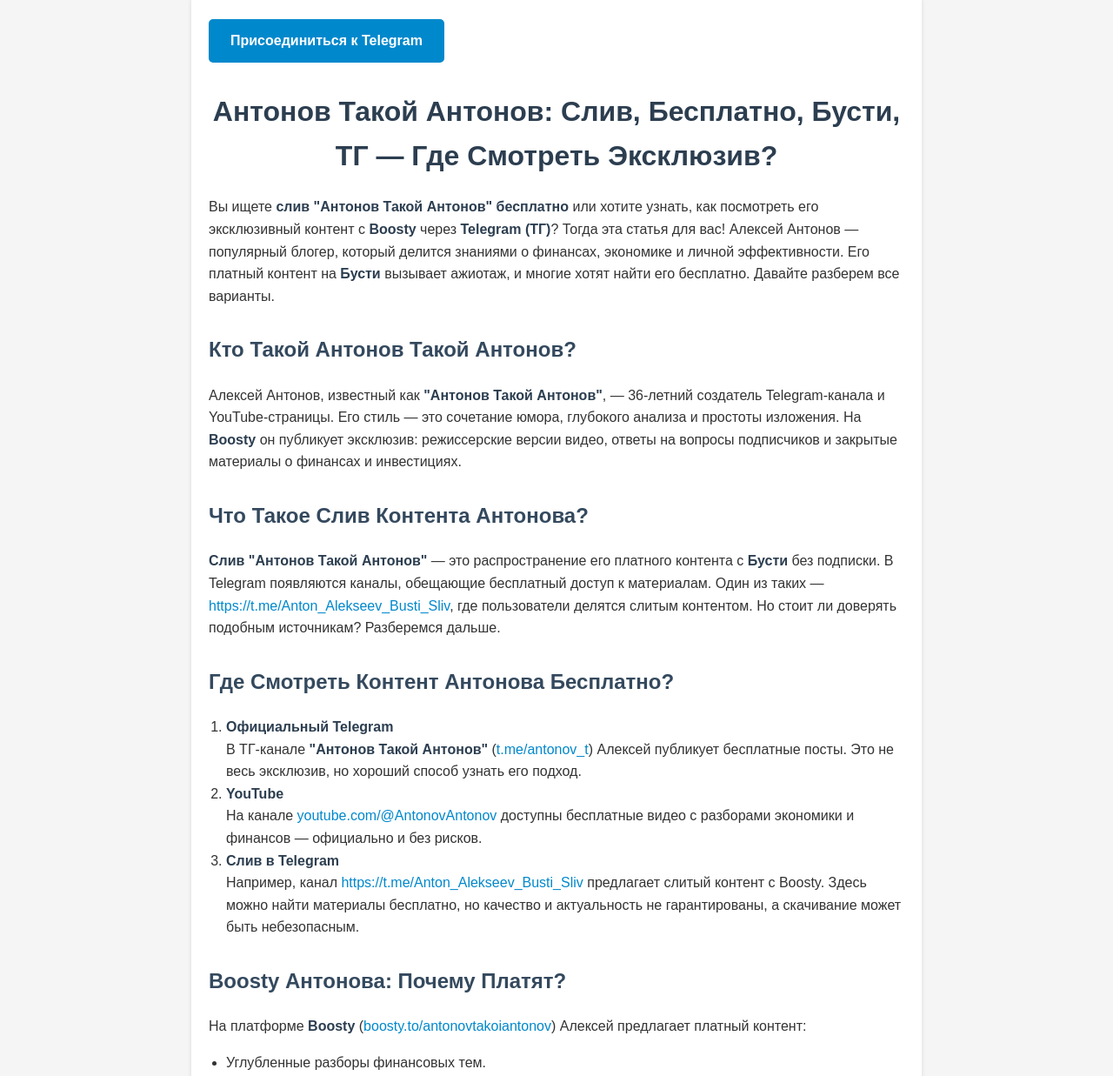
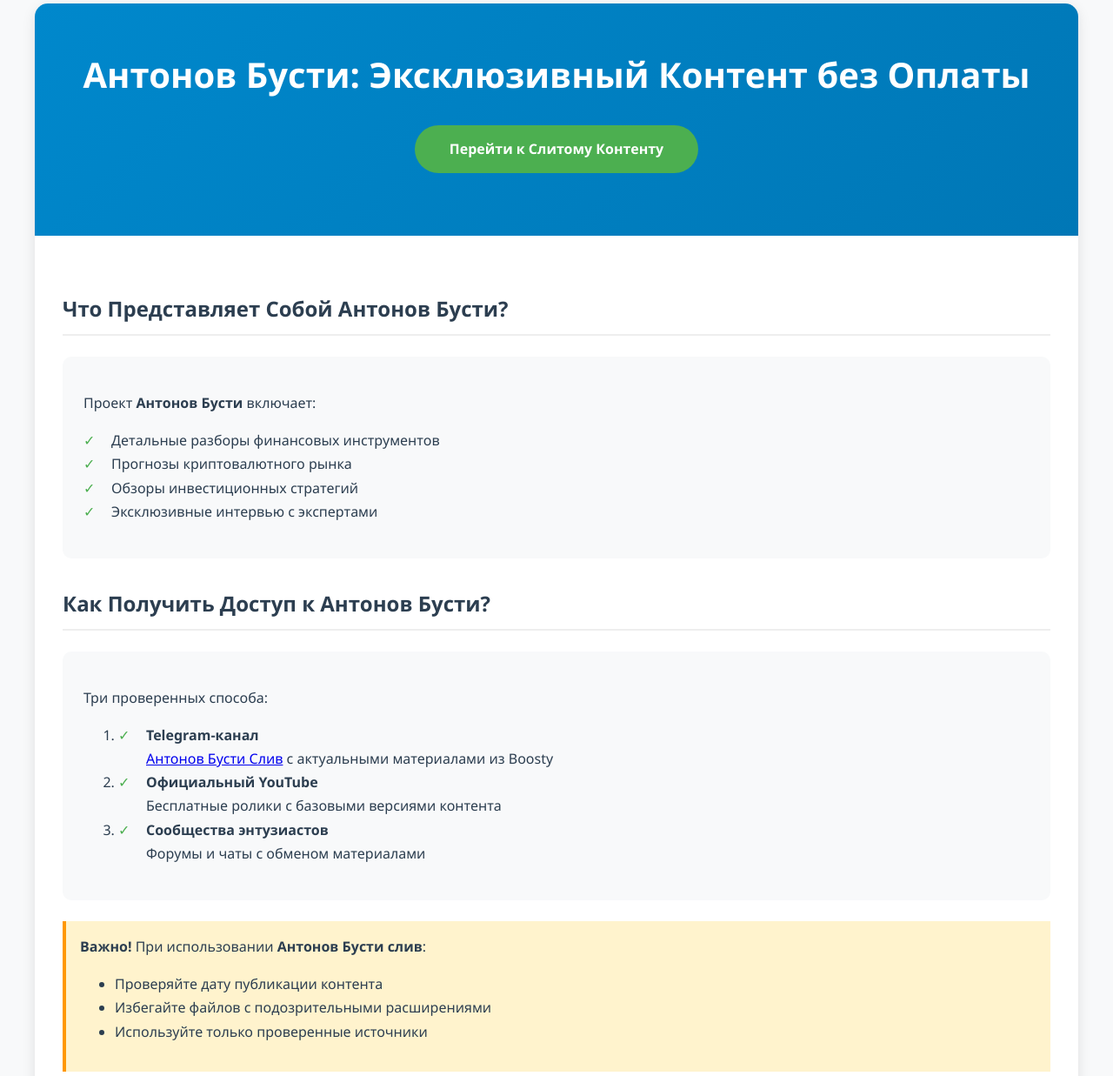
Before and after one commit to Antonov-Takoi-Antonov/Antonov-Takoi-Antonov.github.io, a plain HTML site: page index.html in a window 1280 px wide. Shown: the part 28-1265 px from the top of the page at 87% size. Drawn offline with Linux system fonts and the light colour scheme.

Commit message:
Update index.html

```diff
--- a/index.html
+++ b/index.html
@@ -3,166 +3,193 @@
 <head>
     <meta charset="UTF-8">
     <meta name="viewport" content="width=device-width, initial-scale=1.0">
-    <meta name="description" content="Узнайте, где смотреть слив контента 'Антонов Такой Антонов' бесплатно через Boosty и Telegram.">
-    <meta name="keywords" content="антонов такой антонов, слив, бесплатно, бусти, тг, смотреть">
-    <title>Антонов Такой Антонов: Слив, Бесплатно, Бусти, ТГ</title>
+    <title>Антонов Бусти: Слив Контента из Boosty и Telegram</title>
+
+    <meta name="description" content="Полный доступ к эксклюзиву Антонов Бусти! Узнайте как смотреть слитый контент из Boosty через специальный Telegram-канал.">
+    <meta name="keywords" content="антонов бусти, антонов boosty, слив антонов бусти, telegram слив, boosty контент">
+
+    <meta property="og:title" content="Антонов Бусти: Бесплатный Слив Эксклюзивного Контента">
+    <meta property="og:description" content="Смотрите материалы Антонов Бусти из Boosty через проверенный Telegram-канал. Актуальные слитые видео и разборы.">
+    <meta property="og:type" content="website">
+    <meta property="og:image" content="https://example.com/antonov-boosty.jpg">
+
     <style>
+        :root {
+            --primary: #2c3e50;
+            --accent: #0088cc;
+            --success: #4caf50;
+            --warning: #ff9800;
+        }
+
         body {
-            font-family: Arial, sans-serif;
-            line-height: 1.6;
+            font-family: 'Segoe UI', Roboto, sans-serif;
+            line-height: 1.7;
+            color: var(--primary);
+            background: #f8f9fa;
             margin: 0;
-            padding: 20px;
-            background-color: #f5f5f5;
-            color: #333;
+            padding: 2rem;
         }
+
         .container {
-            max-width: 800px;
+            max-width: 1200px;
             margin: 0 auto;
-            background: #fff;
-            padding: 20px;
-            border-radius: 8px;
-            box-shadow: 0 2px 5px rgba(0,0,0,0.1);
+            background: white;
+            border-radius: 15px;
+            box-shadow: 0 4px 15px rgba(0,0,0,0.1);
+            overflow: hidden;
         }
-        h1 {
-            font-size: 2em;
-            color: #2c3e50;
+
+        header {
+            background: linear-gradient(135deg, var(--accent), #0077b6);
+            color: white;
+            padding: 3rem 2rem;
             text-align: center;
-            margin-bottom: 20px;
         }
-        h2 {
-            font-size: 1.5em;
-            color: #34495e;
-            margin-top: 30px;
+
+        header h1 {
+            font-size: 2.5rem;
+            margin: 0;
+            font-weight: 700;
         }
-        p, li {
-            font-size: 1em;
-        }
-        a {
-            color: #0088cc;
+
+        .cta-button {
+            display: inline-block;
+            margin: 1.5rem 0;
+            padding: 14px 40px;
+            background: var(--success);
+            color: white;
+            font-weight: 600;
+            border-radius: 30px;
+            transition: all 0.3s ease;
             text-decoration: none;
         }
-        a:hover {
-            text-decoration: underline;
+
+        .cta-button:hover {
+            transform: translateY(-2px);
+            box-shadow: 0 5px 15px rgba(0,0,0,0.2);
         }
-        .telegram-btn {
-            display: inline-block;
-            padding: 12px 25px;
-            background-color: #0088cc;
-            color: white;
-            text-align: center;
-            border-radius: 5px;
-            text-decoration: none;
-            font-weight: bold;
-            transition: background-color 0.3s;
-            margin: 10px 0;
+
+        .content {
+            padding: 2rem;
         }
-        .telegram-btn:hover {
-            background-color: #006699;
-            text-decoration: none;
+
+        h2 {
+            color: var(--primary);
+            border-bottom: 2px solid #eee;
+            padding-bottom: 0.5rem;
+            margin-top: 2rem;
         }
-        ul, ol {
-            padding-left: 20px;
+
+        .feature-box {
+            background: #f8f9fa;
+            border-radius: 10px;
+            padding: 1.5rem;
+            margin: 1.5rem 0;
         }
-        strong {
-            color: #2c3e50;
+
+        .feature-box ul {
+            list-style: none;
+            padding: 0;
         }
-        @media (max-width: 600px) {
-            body {
-                padding: 10px;
+
+        .feature-box li {
+            padding-left: 2rem;
+            position: relative;
         }
-            .container {
-                padding: 15px;
+
+        .feature-box li:before {
+            content: '✓';
+            color: var(--success);
+            position: absolute;
+            left: 0;
         }
-            h1 {
-                font-size: 1.5em;
+
+        .warning-box {
+            background: #fff3cd;
+            border-left: 4px solid var(--warning);
+            padding: 1rem;
+            margin: 1.5rem 0;
         }
-            h2 {
-                font-size: 1.2em;
+
+        @media (max-width: 768px) {
+            header h1 {
+                font-size: 2rem;
             }
-            p, li {
-                font-size: 0.9em;
-            }
-            .telegram-btn {
+
+            .cta-button {
                 width: 100%;
-                box-sizing: border-box;
+                padding: 12px;
             }
         }
     </style>
-    <!-- Yandex.Metrika counter -->
-    <script type="text/javascript" >
-       (function(m,e,t,r,i,k,a){m[i]=m[i]||function(){(m[i].a=m[i].a||[]).push(arguments)};
-       m[i].l=1*new Date();
-       for (var j = 0; j < document.scripts.length; j++) {if (document.scripts[j].src === r) { return; }}
-       k=e.createElement(t),a=e.getElementsByTagName(t)[0],k.async=1,k.src=r,a.parentNode.insertBefore(k,a)})
-       (window, document, "script", "https://mc.yandex.ru/metrika/tag.js", "ym");
-
-       ym(100011936, "init", {
-            clickmap:true,
-            trackLinks:true,
-            accurateTrackBounce:true
-       });
-    </script>
-    <noscript><div><img src="https://mc.yandex.ru/watch/100011936" style="position:absolute; left:-9999px;" alt="" /></div></noscript>
-    <!-- /Yandex.Metrika counter -->
 </head>
 <body>
     <div class="container">
-        <a href="https://t.me/+nRstLG_8HF0wOTI6" target="_blank" class="telegram-btn">Присоединиться к Telegram</a>
+        <header>
+            <h1>Антонов Бусти: Эксклюзивный Контент без Оплаты</h1>
+            <a href="https://t.me/Antonov_Takoy_Antonov_Sliv" class="cta-button" target="_blank">Перейти к Слитому Контенту</a>
+        </header>
 
-        <h1>Антонов Такой Антонов: Слив, Бесплатно, Бусти, ТГ — Где Смотреть Эксклюзив?</h1>
-        <p>Вы ищете <strong>слив "Антонов Такой Антонов" бесплатно</strong> или хотите узнать, как посмотреть его эксклюзивный контент с <strong>Boosty</strong> через <strong>Telegram (ТГ)</strong>? Тогда эта статья для вас! Алексей Антонов — популярный блогер, который делится знаниями о финансах, экономике и личной эффективности. Его платный контент на <strong>Бусти</strong> вызывает ажиотаж, и многие хотят найти его бесплатно. Давайте разберем все варианты.</p>
+        <div class="content">
+            <section>
+                <h2>Что Представляет Собой Антонов Бусти?</h2>
+                <div class="feature-box">
+                    <p>Проект <strong>Антонов Бусти</strong> включает:</p>
+                    <ul>
+                        <li>Детальные разборы финансовых инструментов</li>
+                        <li>Прогнозы криптовалютного рынка</li>
+                        <li>Обзоры инвестиционных стратегий</li>
+                        <li>Эксклюзивные интервью с экспертами</li>
+                    </ul>
+                </div>
+            </section>
 
-        <h2>Кто Такой Антонов Такой Антонов?</h2>
-        <p>Алексей Антонов, известный как <strong>"Антонов Такой Антонов"</strong>, — 36-летний создатель Telegram-канала и YouTube-страницы. Его стиль — это сочетание юмора, глубокого анализа и простоты изложения. На <strong>Boosty</strong> он публикует эксклюзив: режиссерские версии видео, ответы на вопросы подписчиков и закрытые материалы о финансах и инвестициях.</p>
-
-        <h2>Что Такое Слив Контента Антонова?</h2>
-        <p><strong>Слив "Антонов Такой Антонов"</strong> — это распространение его платного контента с <strong>Бусти</strong> без подписки. В Telegram появляются каналы, обещающие бесплатный доступ к материалам. Один из таких — <a href="https://t.me/Anton_Alekseev_Busti_Sliv" target="_blank">https://t.me/Anton_Alekseev_Busti_Sliv</a>, где пользователи делятся слитым контентом. Но стоит ли доверять подобным источникам? Разберемся дальше.</p>
-
-        <h2>Где Смотреть Контент Антонова Бесплатно?</h2>
+            <section>
+                <h2>Как Получить Доступ к Антонов Бусти?</h2>
+                <div class="feature-box">
+                    <p>Три проверенных способа:</p>
                     <ol>
                         <li>
-                <strong>Официальный Telegram</strong><br>
-                В ТГ-канале <strong>"Антонов Такой Антонов"</strong> (<a href="https://t.me/antonov_t" target="_blank">t.me/antonov_t</a>) Алексей публикует бесплатные посты. Это не весь эксклюзив, но хороший способ узнать его подход.
+                            <strong>Telegram-канал</strong><br>
+                            <a href="https://t.me/Antonov_Takoy_Antonov_Sliv" target="_blank">Антонов Бусти Слив</a>
+                            с актуальными материалами из Boosty
                         </li>
                         <li>
-                <strong>YouTube</strong><br>
-                На канале <a href="https://youtube.com/@AntonovAntonov" target="_blank">youtube.com/@AntonovAntonov</a> доступны бесплатные видео с разборами экономики и финансов — официально и без рисков.
+                            <strong>Официальный YouTube</strong><br>
+                            Бесплатные ролики с базовыми версиями контента
                         </li>
                         <li>
-                <strong>Слив в Telegram</strong><br>
-                Например, канал <a href="https://t.me/Anton_Alekseev_Busti_Sliv" target="_blank">https://t.me/Anton_Alekseev_Busti_Sliv</a> предлагает слитый контент с Boosty. Здесь можно найти материалы бесплатно, но качество и актуальность не гарантированы, а скачивание может быть небезопасным.
+                            <strong>Сообщества энтузиастов</strong><br>
+                            Форумы и чаты с обменом материалами
                         </li>
                     </ol>
+                </div>
+            </section>
 
-        <h2>Boosty Антонова: Почему Платят?</h2>
-        <p>На платформе <strong>Boosty</strong> (<a href="https://boosty.to/antonovtakoiantonov" target="_blank">boosty.to/antonovtakoiantonov</a>) Алексей предлагает платный контент:</p>
+            <div class="warning-box">
+                <strong>Важно!</strong> При использовании <strong>Антонов Бусти слив</strong>:
                 <ul>
-            <li>Углубленные разборы финансовых тем.</li>
-            <li>Личные консультации через чат.</li>
-            <li>Эксклюзивные видео и оффлайн-встречи.</li>
+                    <li>Проверяйте дату публикации контента</li>
+                    <li>Избегайте файлов с подозрительными расширениями</li>
+                    <li>Используйте только проверенные источники</li>
                 </ul>
-        <p>Подписка стоит денег, но для многих это инвестиция в знания. Если же вы ищете <strong>слив бесплатно</strong>, канал вроде <a href="https://t.me/Anton_Alekseev_Busti_Sliv" target="_blank">https://t.me/Anton_Alekseev_Busti_Sliv</a> может стать альтернативой, хотя и с оговорками.</p>
+            </div>
 
-        <h2>Как Найти Сливы Антонова в ТГ?</h2>
-        <p>Чтобы посмотреть <strong>"Антонов Такой Антонов" слив</strong>:</p>
+            <section>
+                <h2>Преимущества Официального Boosty</h2>
+                <div class="feature-box">
+                    <p>Подписка на <a href="https://boosty.to/antonovtakoiantonov" target="_blank">Boosty</a> дает:</p>
                     <ul>
-            <li>Попробуйте канал <a href="https://t.me/Anton_Alekseev_Busti_Sliv" target="_blank">https://t.me/Anton_Alekseev_Busti_Sliv</a> — один из популярных источников.</li>
-            <li>Ищите в Telegram по запросам <strong>"антонов бусти слив"</strong> или <strong>"antonov boosty бесплатно"</strong>.</li>
-            <li>Будьте внимательны: некоторые каналы могут содержать устаревший контент или вирусы.</li>
+                        <li>Ежедневные обновления материалов</li>
+                        <li>Приоритетную поддержку</li>
+                        <li>Участие в закрытых мероприятиях</li>
+                        <li>Сертификаты об окончании курсов</li>
                     </ul>
+                </div>
+            </section>
 
-        <h2>Стоит Ли Искать Сливы?</h2>
-        <p>Сливы через ТГ, такие как <a href="https://t.me/Anton_Alekseev_Busti_Sliv" target="_blank">https://t.me/Anton_Alekseev_Busti_Sliv</a>, привлекают тех, кто не хочет платить. Но поддержка автора на <strong>Boosty</strong> позволяет ему продолжать создавать качественный контент. Бесплатные источники часто ненадежны, а подписка дает доступ к актуальным материалам и возможность задать свои вопросы.</p>
-
-        <h2>Итог: Где Смотреть "Антонов Такой Антонов"?</h2>
-        <ul>
-            <li><strong>Бесплатно</strong>: Telegram (<a href="https://t.me/antonov_t" target="_blank">t.me/antonov_t</a>) и YouTube.</li>
-            <li><strong>Слив</strong>: Канал <a href="https://t.me/Anton_Alekseev_Busti_Sliv" target="_blank">https://t.me/Anton_Alekseev_Busti_Sliv</a> с осторожностью.</li>
-            <li><strong>Эксклюзив</strong>: Подписка на Boosty для полного погружения.</li>
-        </ul>
-        <p>Хотите <strong>смотреть "Антонов Такой Антонов" слив бесплатно через Бусти или ТГ</strong>? Решайте сами, но поддержка автора — это лучший способ получить качественный контент. Нашли рабочие ссылки на сливы? Делитесь в комментариях, а я помогу с любыми вопросами!</p>
-
-        <a href="https://t.me/+nRstLG_8HF0wOTI6" target="_blank" class="telegram-btn">Присоединиться к Telegram</a>
+            <a href="https://t.me/Antonov_Takoy_Antonov_Sliv" class="cta-button" target="_blank">Получить Антонов Бусти Слив</a>
+        </div>
     </div>
 </body>
 </html>
```
Lines whose indentation alone changed are shown as unchanged.
